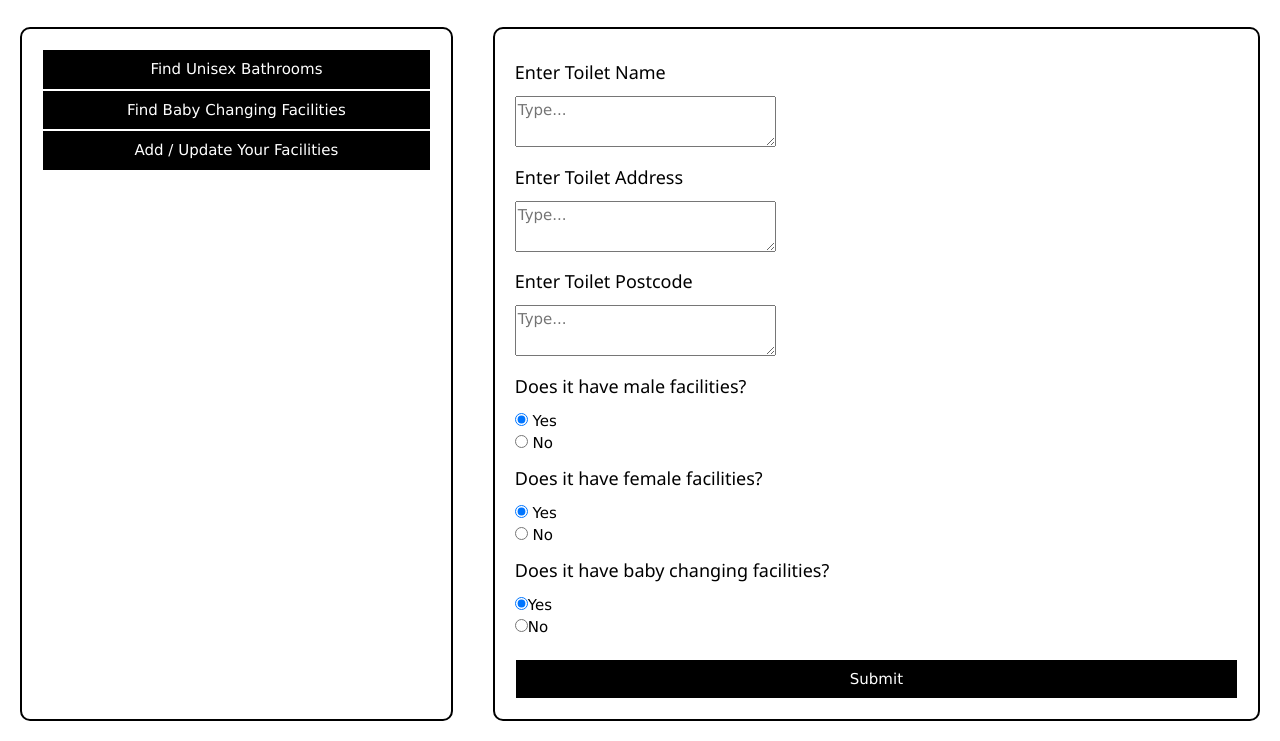
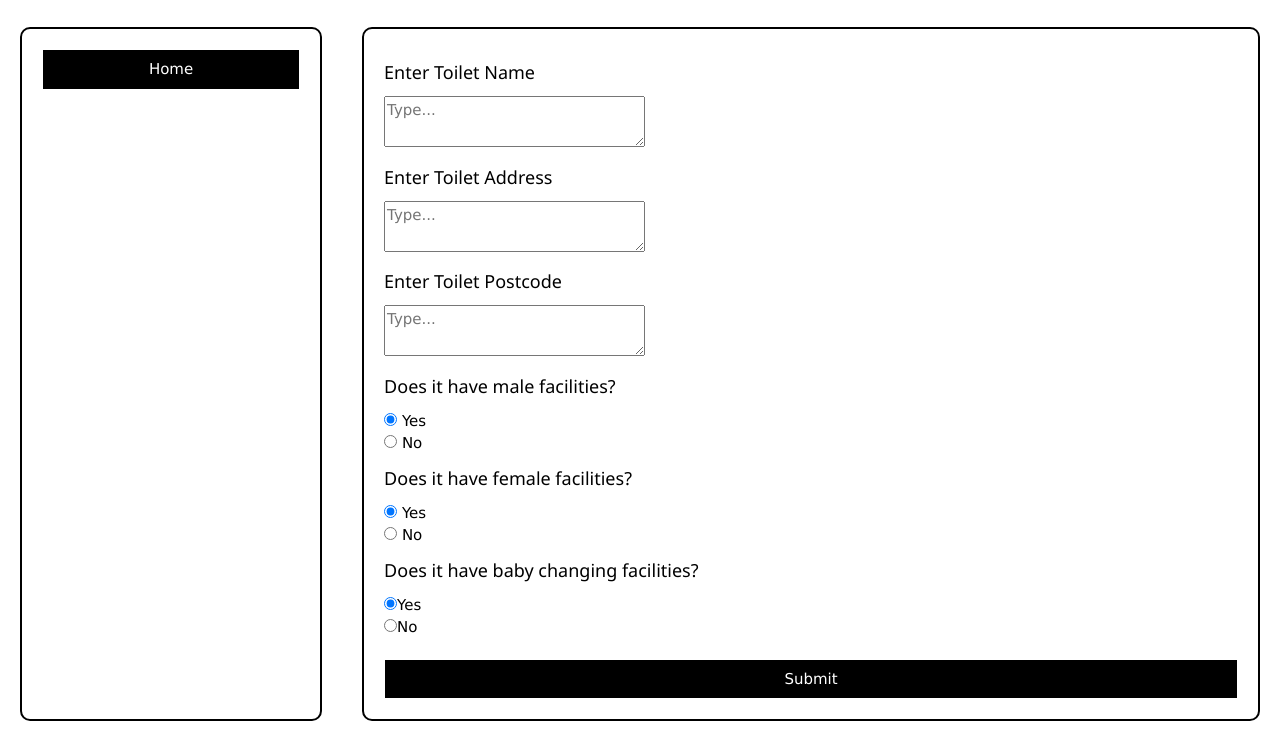
Before and after one commit to BrandonLangridge/Caught-Short-App, a plain HTML site: page add-update.html in a window 1280 px wide. Shown: the part 67-808 px from the top of the page. Drawn offline with nearby package versions, Linux system fonts and the light colour scheme; a script that the page names is missing.

Commit message:
Add files via upload

```diff
--- a/add-update.html
+++ b/add-update.html
@@ -11,6 +11,7 @@
         <!-- Link to external JavaScript -->
         <script src="https://cdnjs.cloudflare.com/ajax/libs/xlsx/0.17.0/xlsx.full.min.js"></script>
         <script src="script.js" defer></script>
+
     </head>
     <body>
         <div id="container">
@@ -18,9 +19,8 @@
                 <h1>Caught Short App</h1>
             </header>
             <nav>
-                <button onclick="location.href='index.html'" class="w3-button w3-block w3-black w3-border w3-border-white">Find Unisex Bathrooms</button>
-                <button class="w3-button w3-block w3-black w3-border w3-border-white">Find Baby Changing Facilities</button>
-                <button class="w3-button w3-block w3-black w3-border w3-border-white">Add / Update Your Facilities</button>
+
+                <button onclick="location.href='index.html'" class="w3-button w3-block w3-black w3-border w3-border-white">Home</button>
             </nav>
             <main>
                 <div class="left-align-container">
```
